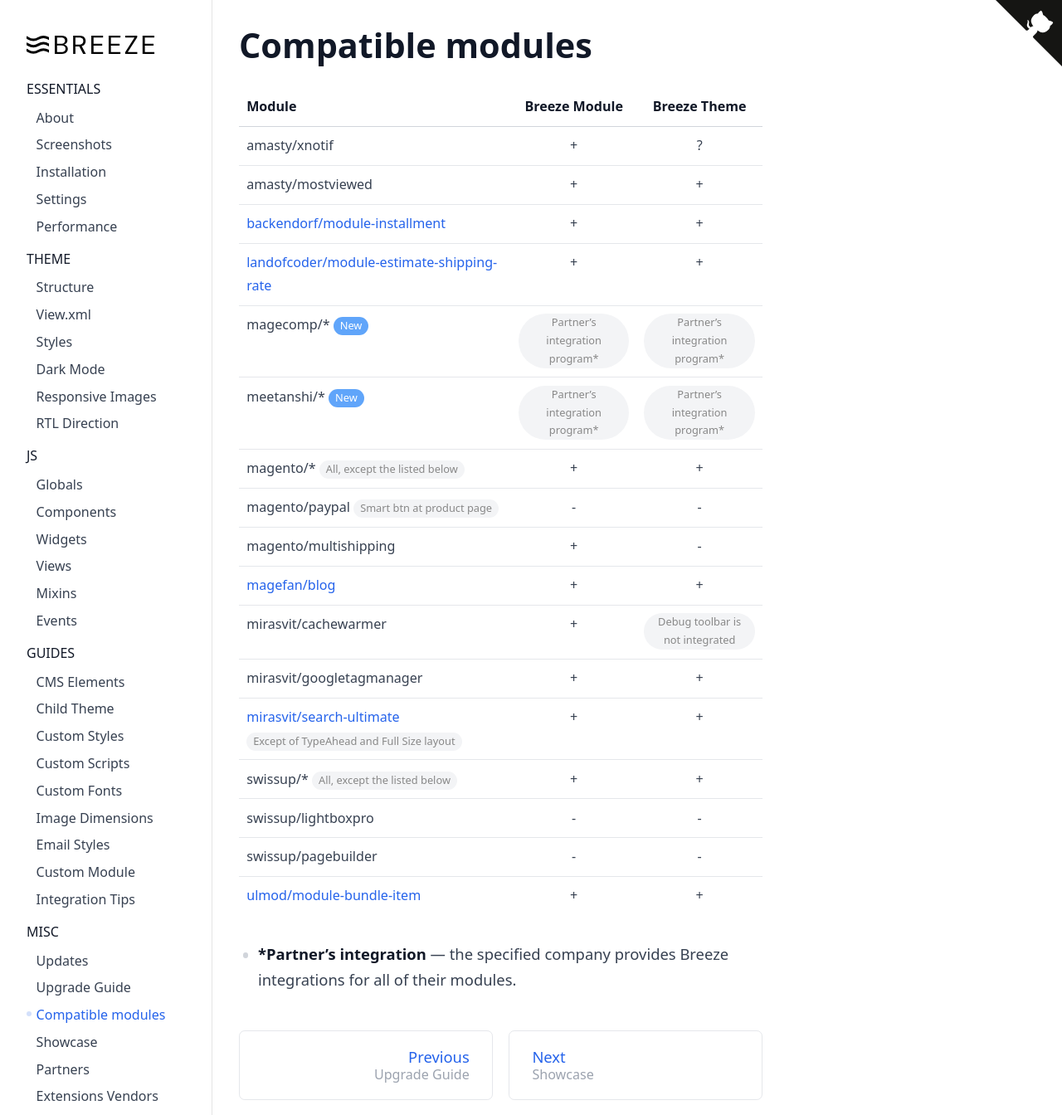
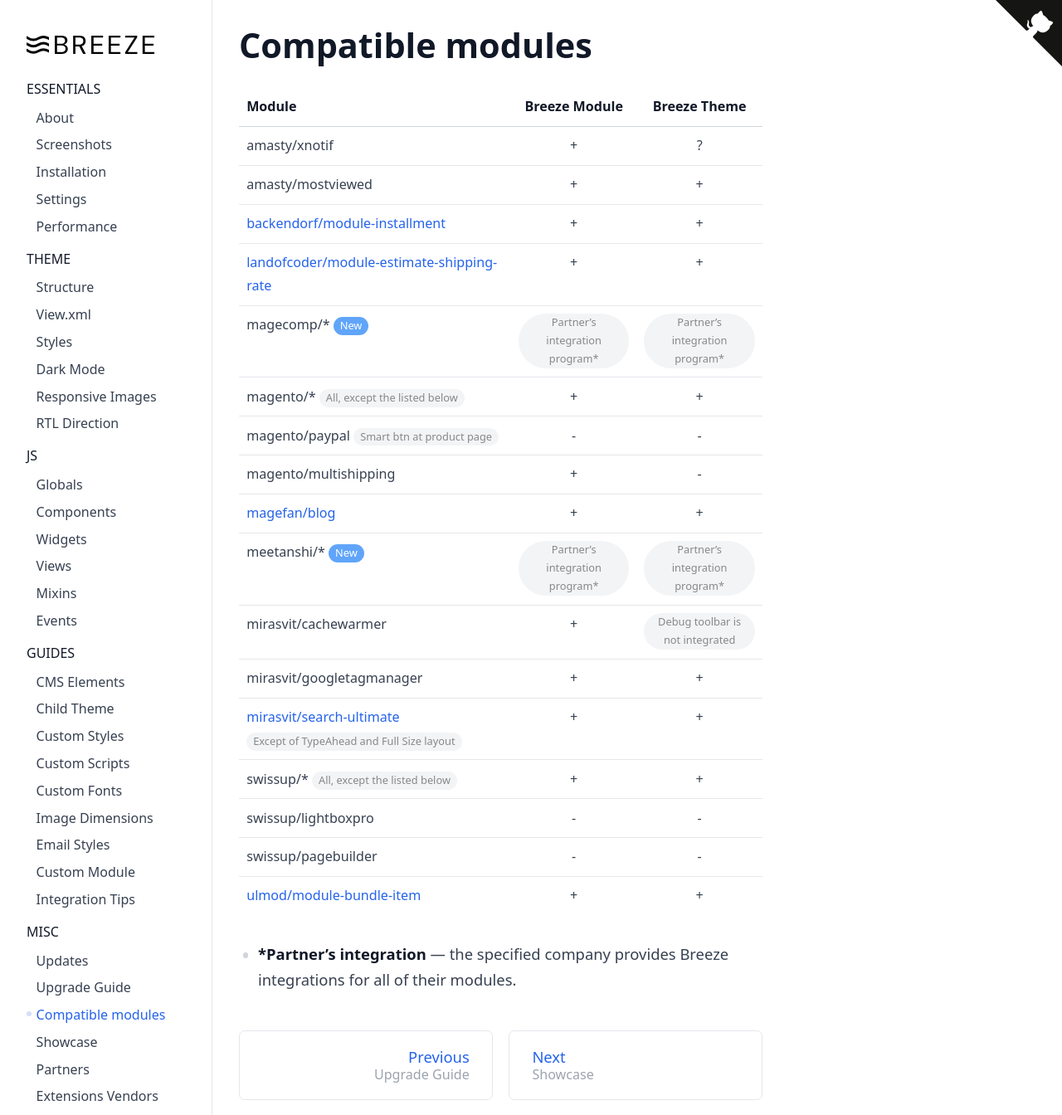
Before and after one commit to breezefront/breezefront.com, a Jekyll site: the page built from collections/_misc/compatible-modules.md, in a window 1280 px wide and 1344 px high. Shown: the whole window at 83% size. Built offline with Jekyll 4.4.1, drawn with Linux system fonts in a browser that asks for light colours.

```diff
--- a/collections/_misc/compatible-modules.md
+++ b/collections/_misc/compatible-modules.md
@@ -14,11 +14,11 @@ amasty/mostviewed                                   | +                 | +
 [backendorf/module-installment](https://github.com/breezefront/module-breeze-backendorf-installment) | + | +
 [landofcoder/module-estimate-shipping-rate](https://github.com/breezefront/module-breeze-landofcoder-estimate-shipping-rate) | + | +
 magecomp/\* *New*{:.badge.blue}                     | *Partner's integration program\**{:.badge} | *Partner's integration program\**{:.badge}
-meetanshi/\* *New*{:.badge.blue}                    | *Partner's integration program\**{:.badge} | *Partner's integration program\**{:.badge}
 magento/\* *All, except the listed below*{:.badge}  | +                 | +
 magento/paypal *Smart btn at product page*{:.badge} | -                 | -
 magento/multishipping                               | +                 | -
 [magefan/blog](https://github.com/breezefront/module-breeze-magefan-blog) | +                 | +
+meetanshi/\* *New*{:.badge.blue}                    | *Partner's integration program\**{:.badge} | *Partner's integration program\**{:.badge}
 mirasvit/cachewarmer                                | +                 | *Debug toolbar is not integrated*{:.badge}
 mirasvit/googletagmanager                           | +                 | +
 [mirasvit/search-ultimate](https://github.com/breezefront/module-breeze-mirasvit-search-ultimate) *Except of TypeAhead and Full Size layout*{:.badge} | + | +
```
